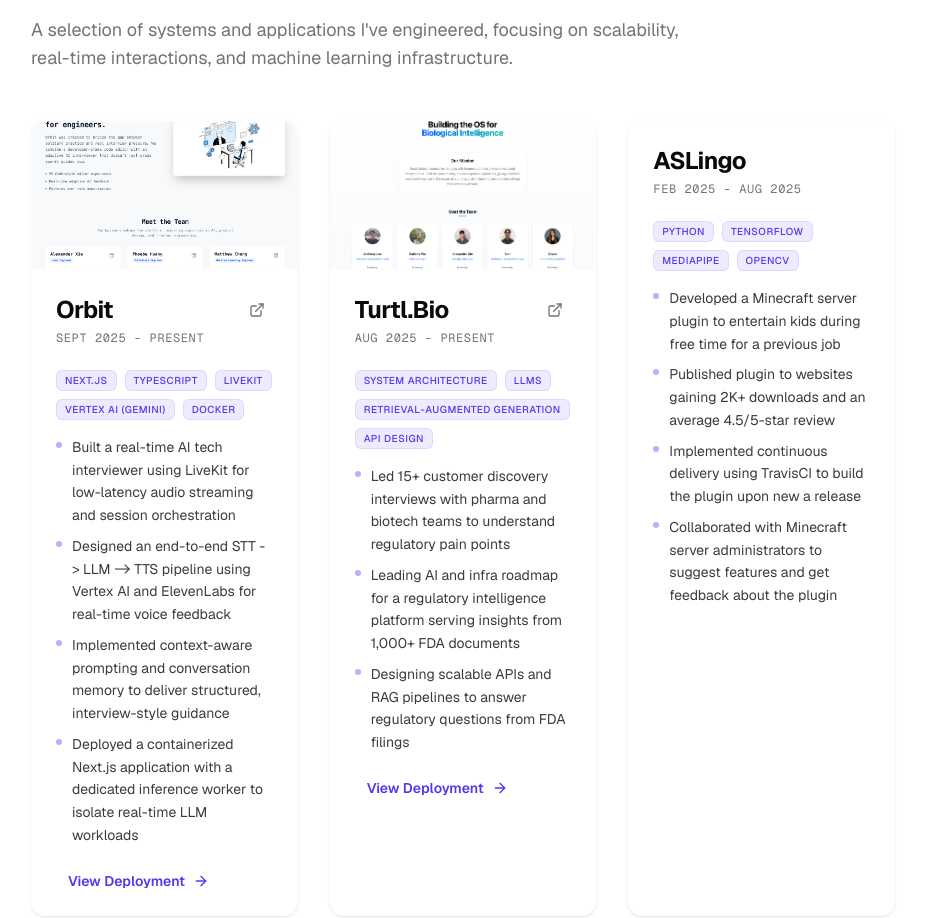
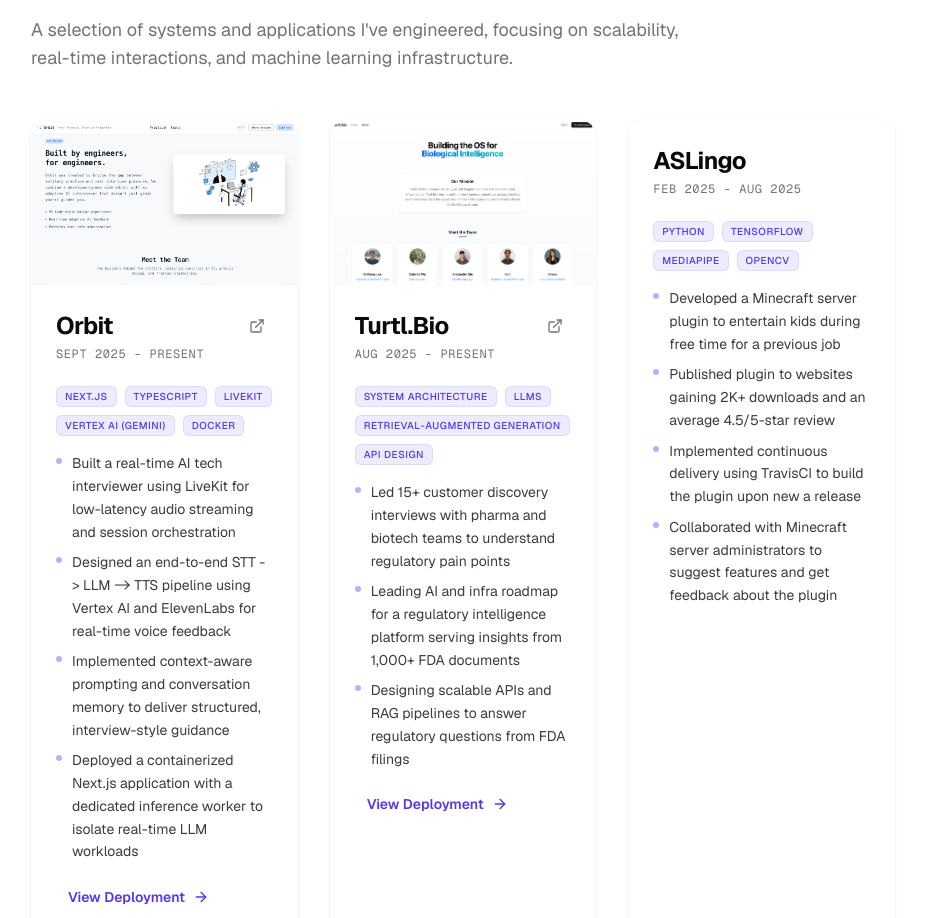
Before and after one commit to axie22/axie22.github.io, a Next.js app in the folder axie22/: page / in a window 1280 px wide. Shown: the part 2385-3303 px from the top of the page, without its empty margins (177-1102 px from the left). Built offline with nearby package versions, Linux system fonts and the light colour scheme.

Commit message:
Updated image size

```diff
--- a/axie22/components/sections/Projects.tsx
+++ b/axie22/components/sections/Projects.tsx
@@ -38,12 +38,12 @@
               <SpotlightCard className="flex flex-col h-full bg-card/30 border-muted/20 backdrop-blur-xl hover:border-primary/20 transition-colors p-0 overflow-hidden">
                 {/* Image Section */}
                 { (project as any).image && (
-                   <div className="relative w-full aspect-video border-b border-muted/20 overflow-hidden">
+                   <div className="relative w-full aspect-[16/10] border-b border-muted/20 overflow-hidden">
                        <Image
                          src={(project as any).image}
                          alt={project.title}
                          fill
-                         className="object-cover transition-transform duration-500 group-hover:scale-105"
+                         className="object-cover object-top transition-transform duration-500 group-hover:scale-105"
                        />
                    </div>
                 )}
```
